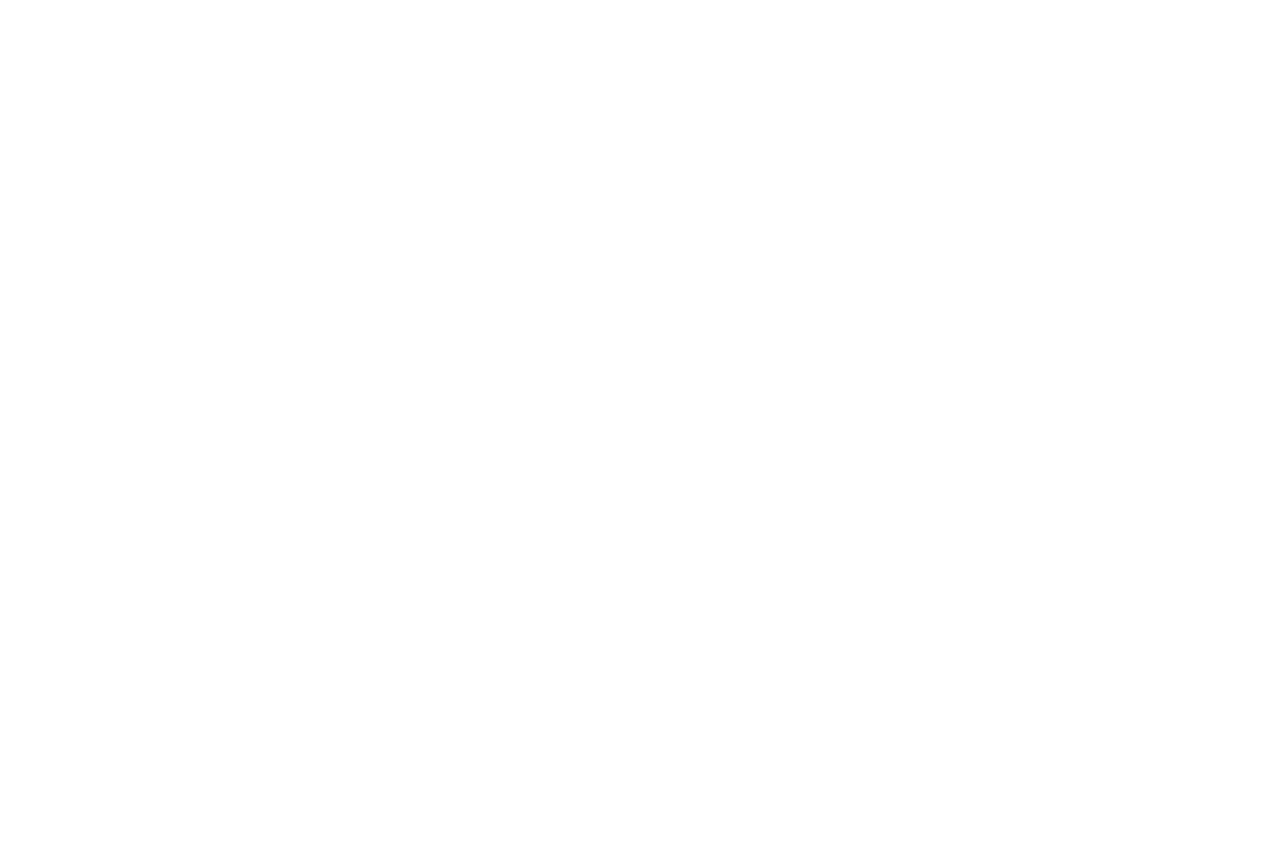
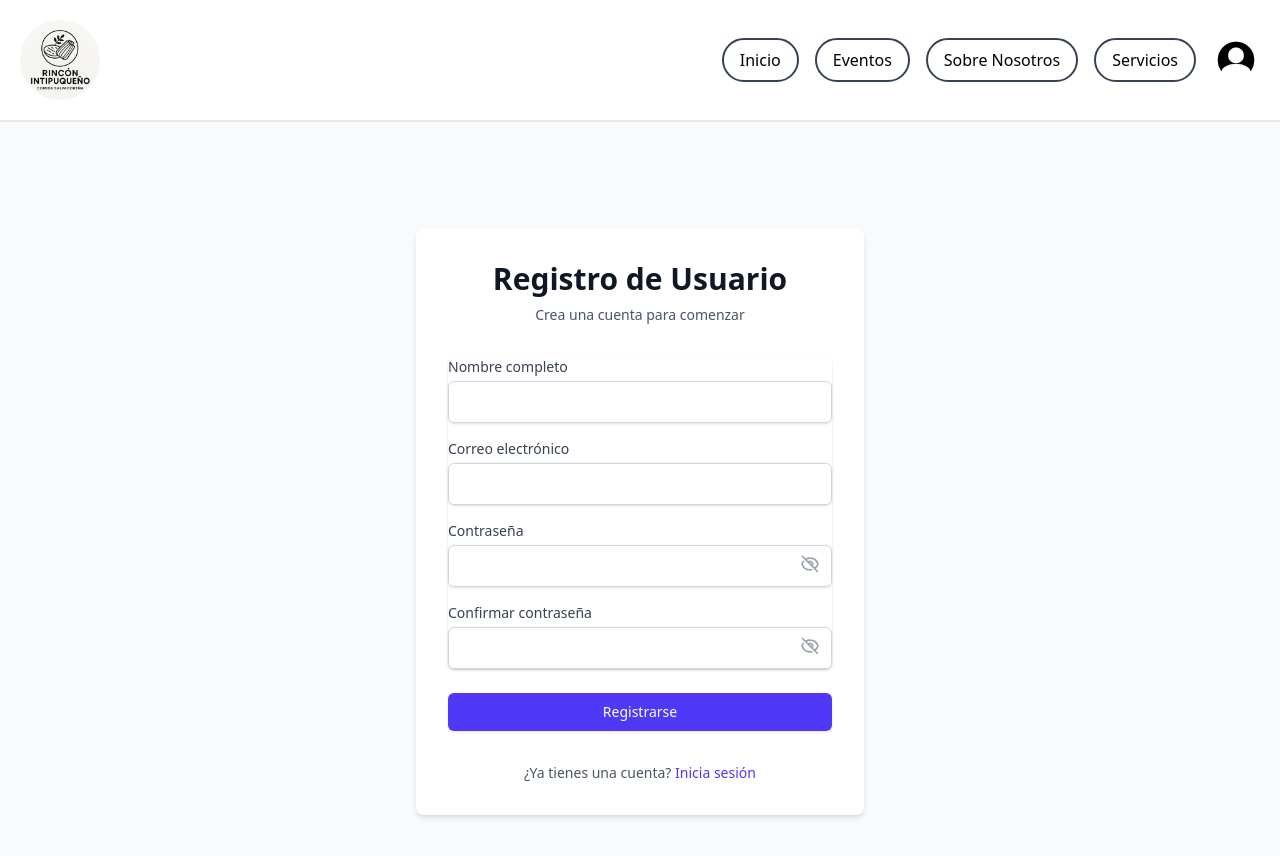
Before and after one commit to Sarahi2006/Rincon_Intipuque-o, a Vue app: page /register in a window 1280 px wide. Before the commit this address had no page. Shown: the top 856 px of the page. Before the commit the page ends 800 px from the top, so only its background shows below. Built offline with nearby package versions, Linux system fonts and the light colour scheme; the HTML template or start-up script is replaced by a standard one.

Commit message:
Creacion de el componente RegisterView.vue para el registro de un nuevo usuario

```diff
--- a/src/components/ui/Navbar.vue
+++ b/src/components/ui/Navbar.vue
@@ -1,6 +1,7 @@
 <script setup lang="ts">
 import { defineProps } from 'vue'
 import LinkNav from '@/components/ui/LinkNav.vue'
+import { RouterLink } from 'vue-router'
 
 const props = defineProps({
   title: {
@@ -12,25 +13,37 @@
 
 <template>
   <header class="bg-base-600 p-5 border-b-2 border-gray-200">
-    <!-- Contenedor para centrar el contenido -->
     <div class="max-w-7xl mx-auto flex items-center justify-between">
       <!-- Logo y Título -->
       <div class="flex items-center">
-        <!-- Logo del restaurante -->
-        <img src="../../assets/img/logo.png" alt="Logo del Restaurante Rincón Intipuqueño" class="w-20 h-20 object-cover rounded-full ">
-        <h1 class="text-3xl font-bold ml-4 text-xs sm:text-base md:text-lg lg:text-xl xl:text-2xl">{{ props.title }}</h1>
+        <img
+          src="../../assets/img/logo.png"
+          alt="Logo del Restaurante Rincón Intipuqueño"
+          class="w-20 h-20 object-cover rounded-full"
+        >
+        <h1 class="text-3xl font-bold ml-4 text-xs sm:text-base md:text-lg lg:text-xl xl:text-2xl">
+          {{ props.title }}
+        </h1>
       </div>
-      <!-- Navegación -->
-      <nav class="flex space-x-4 hidden sm:flex">
-        <link-nav text="Inicio" link="/"/>
-        <link-nav text="Eventos" link="/event"/>
-        <link-nav text="Sobre Nosotros" link="/about"/>
-        <link-nav text="Servicios" link="/services"/>
+
+      <!-- Navegación alineada -->
+      <nav class="flex items-center space-x-4 hidden sm:flex">
+        <link-nav text="Inicio" link="/" />
+        <link-nav text="Eventos" link="/event" />
+        <link-nav text="Sobre Nosotros" link="/about" />
+        <link-nav text="Servicios" link="/services" />
+
+        <RouterLink
+          to="/register"
+          class="p-1 rounded-full hover:bg-gray-700 transition flex items-center justify-center"
+        >
+          <img
+            src="@/assets/img/user-icon.png"
+            alt="Registro"
+            class="w-10 h-10 object-cover"
+          >
+        </RouterLink>
       </nav>
     </div>
   </header>
 </template>
-
-<style scoped>
-
-</style>
--- a/src/router/index.ts
+++ b/src/router/index.ts
@@ -33,6 +33,11 @@
       name: 'aboutUs',
       component: AboutUs,
     },
+    {
+      path: '/register',
+      name: 'register',
+      component: () => import('@/views/RegisterView.vue')
+    }
   ],
 })
 
--- /dev/null
+++ b/src/views/RegisterView.vue
@@ -0,0 +1,210 @@
+<script setup lang="ts">
+import { ref } from 'vue'
+import { useRouter } from 'vue-router'
+import Navbar from "@/components/ui/Navbar.vue";
+
+const router = useRouter()
+
+// Estados del formulario
+const formData = ref({
+  nombre: '',
+  email: '',
+  password: '',
+  confirmPassword: ''
+})
+
+const errors = ref({
+  nombre: '',
+  email: '',
+  password: '',
+  confirmPassword: ''
+})
+
+// Estados para mostrar/ocultar contraseñas (corregidos)
+const showPassword = ref(false)
+const showConfirmPassword = ref(false)
+
+const validateForm = () => {
+  let isValid = true
+
+  if(!formData.value.nombre.trim()) {
+    errors.value.nombre = 'El nombre es requerido'
+    isValid = false
+  } else {
+    errors.value.nombre = ''
+  }
+
+  if(!formData.value.email.includes('@')) {
+    errors.value.email = 'Ingrese un email válido'
+    isValid = false
+  } else {
+    errors.value.email = ''
+  }
+
+  if(formData.value.password.length < 6) {
+    errors.value.password = 'La contraseña debe tener al menos 6 caracteres'
+    isValid = false
+  } else {
+    errors.value.password = ''
+  }
+
+  if(formData.value.password !== formData.value.confirmPassword) {
+    errors.value.confirmPassword = 'Las contraseñas no coinciden'
+    isValid = false
+  } else {
+    errors.value.confirmPassword = ''
+  }
+
+  return isValid
+}
+
+const handleSubmit = () => {
+  if(validateForm()) {
+    console.log('Formulario válido:', formData.value)
+    router.push('/')
+  }
+}
+</script>
+
+<template>
+  <Navbar />
+  <div class="min-h-screen flex items-center justify-center bg-gray-50 py-12 px-4 sm:px-6 lg:px-8">
+    <div class="max-w-md w-full space-y-8 bg-white p-8 rounded-lg shadow-md">
+      <div class="text-center">
+        <h1 class="text-3xl font-bold text-gray-900">Registro de Usuario</h1>
+        <p class="mt-2 text-sm text-gray-600">
+          Crea una cuenta para comenzar
+        </p>
+      </div>
+
+      <form class="mt-8 space-y-6" @submit.prevent="handleSubmit">
+        <div class="rounded-md shadow-sm space-y-4">
+          <!-- Campo Nombre -->
+          <div>
+            <label for="nombre" class="block text-sm font-medium text-gray-700">Nombre completo</label>
+            <input
+              id="nombre"
+              v-model="formData.nombre"
+              type="text"
+              required
+              class="mt-1 block w-full px-3 py-2 border border-gray-300 rounded-md shadow-sm focus:outline-none focus:ring-indigo-500 focus:border-indigo-500"
+              :class="{ 'border-red-500': errors.nombre }"
+            >
+            <p v-if="errors.nombre" class="mt-1 text-sm text-red-600">{{ errors.nombre }}</p>
+          </div>
+
+          <!-- Campo Email -->
+          <div>
+            <label for="email" class="block text-sm font-medium text-gray-700">Correo electrónico</label>
+            <input
+              id="email"
+              v-model="formData.email"
+              type="email"
+              required
+              class="mt-1 block w-full px-3 py-2 border border-gray-300 rounded-md shadow-sm focus:outline-none focus:ring-indigo-500 focus:border-indigo-500"
+              :class="{ 'border-red-500': errors.email }"
+            >
+            <p v-if="errors.email" class="mt-1 text-sm text-red-600">{{ errors.email }}</p>
+          </div>
+
+          <!-- Campo Contraseña (corregido) -->
+          <div class="relative">
+            <label for="password" class="block text-sm font-medium text-gray-700">Contraseña</label>
+            <input
+              id="password"
+              v-model="formData.password"
+              :type="showPassword ? 'text' : 'password'"
+              required
+              class="mt-1 block w-full px-3 py-2 border border-gray-300 rounded-md shadow-sm focus:outline-none focus:ring-indigo-500 focus:border-indigo-500"
+              :class="{ 'border-red-500': errors.password }"
+            >
+            <button
+              type="button"
+              @click="showPassword = !showPassword"
+              class="absolute inset-y-0 right-0 pr-3 flex items-center mt-5"
+              aria-label="Toggle password visibility"
+            >
+              <!-- Icono cuando la contraseña está VISIBLE (click para OCULTAR) -->
+              <svg v-if="showPassword" class="h-5 w-5 text-gray-400" fill="none" stroke="currentColor" viewBox="0 0 24 24">
+                <path stroke-linecap="round" stroke-linejoin="round" stroke-width="2" d="M15 12a3 3 0 11-6 0 3 3 0 016 0z"/>
+                <path stroke-linecap="round" stroke-linejoin="round" stroke-width="2" d="M2.458 12C3.732 7.943 7.523 5 12 5c4.478 0 8.268 2.943 9.542 7-1.274 4.057-5.064 7-9.542 7-4.477 0-8.268-2.943-9.542-7z"/>
+              </svg>
+              <!-- Icono cuando la contraseña está OCULTA (click para MOSTRAR) -->
+              <svg v-else class="h-5 w-5 text-gray-400" fill="none" stroke="currentColor" viewBox="0 0 24 24">
+                <path stroke-linecap="round" stroke-linejoin="round" stroke-width="2" d="M13.875 18.825A10.05 10.05 0 0112 19c-4.478 0-8.268-2.943-9.543-7a9.97 9.97 0 011.563-3.029m5.858.908a3 3 0 114.243 4.243M9.878 9.878l4.242 4.242M9.88 9.88l-3.29-3.29m7.532 7.532l3.29 3.29M3 3l3.59 3.59m0 0A9.953 9.953 0 0112 5c4.478 0 8.268 2.943 9.543 7a10.025 10.025 0 01-4.132 5.411m0 0L21 21"/>
+              </svg>
+            </button>
+            <p v-if="errors.password" class="mt-1 text-sm text-red-600">{{ errors.password }}</p>
+          </div>
+
+          <!-- Campo Confirmar Contraseña (corregido) -->
+          <div class="relative">
+            <label for="confirmPassword" class="block text-sm font-medium text-gray-700">Confirmar contraseña</label>
+            <input
+              id="confirmPassword"
+              v-model="formData.confirmPassword"
+              :type="showConfirmPassword ? 'text' : 'password'"
+              required
+              class="mt-1 block w-full px-3 py-2 border border-gray-300 rounded-md shadow-sm focus:outline-none focus:ring-indigo-500 focus:border-indigo-500"
+              :class="{ 'border-red-500': errors.confirmPassword }"
+            >
+            <button
+              type="button"
+              @click="showConfirmPassword = !showConfirmPassword"
+              class="absolute inset-y-0 right-0 pr-3 flex items-center mt-5"
+              aria-label="Mostrar/ocultar contraseña"
+            >
+              <!-- Icono cuando la contraseña está VISIBLE (click para OCULTAR) -->
+              <svg v-if="showConfirmPassword" class="h-5 w-5 text-gray-400" fill="none" stroke="currentColor" viewBox="0 0 24 24">
+                <path stroke-linecap="round" stroke-linejoin="round" stroke-width="2"
+                      d="M15 12a3 3 0 11-6 0 3 3 0 016 0z"/>
+                <path stroke-linecap="round" stroke-linejoin="round" stroke-width="2"
+                      d="M2.458 12C3.732 7.943 7.523 5 12 5
+                       c4.478 0 8.268 2.943 9.542 7
+                       -1.274 4.057-5.064 7-9.542 7
+                       -4.477 0-8.268-2.943-9.542-7z"/>
+              </svg>
+
+              <!-- Icono cuando la contraseña está OCULTA (click para MOSTRAR) -->
+              <svg v-else class="h-5 w-5 text-gray-400" fill="none" stroke="currentColor" viewBox="0 0 24 24">
+                <path stroke-linecap="round" stroke-linejoin="round" stroke-width="2"
+                      d="M13.875 18.825A10.05 10.05 0 0112 19
+                       c-4.478 0-8.268-2.943-9.543-7
+                       a9.97 9.97 0 011.563-3.029
+                       m5.858.908a3 3 0 114.243 4.243
+                       M9.878 9.878l4.242 4.242
+                       M9.88 9.88l-3.29-3.29
+                       m7.532 7.532l3.29 3.29
+                       M3 3l3.59 3.59
+                       m0 0A9.953 9.953 0 0112 5
+                       c4.478 0 8.268 2.943 9.543 7
+                       a10.025 10.025 0 01-4.132 5.411
+                       m0 0L21 21"/>
+              </svg>
+            </button>
+
+            <p v-if="errors.confirmPassword" class="mt-1 text-sm text-red-600">{{ errors.confirmPassword }}</p>
+          </div>
+        </div>
+
+        <div>
+          <button
+            type="submit"
+            class="w-full flex justify-center py-2 px-4 border border-transparent rounded-md shadow-sm text-sm font-medium text-white bg-indigo-600 hover:bg-indigo-700 focus:outline-none focus:ring-2 focus:ring-offset-2 focus:ring-indigo-500"
+          >
+            Registrarse
+          </button>
+        </div>
+      </form>
+
+      <div class="text-center text-sm">
+        <p class="text-gray-600">
+          ¿Ya tienes una cuenta?
+          <router-link to="/login" class="font-medium text-indigo-600 hover:text-indigo-500">
+            Inicia sesión
+          </router-link>
+        </p>
+      </div>
+    </div>
+  </div>
+</template>
```
Also changed, not shown: src/assets/img/user-icon.png (added), src/main.ts (line endings or trailing spaces).
